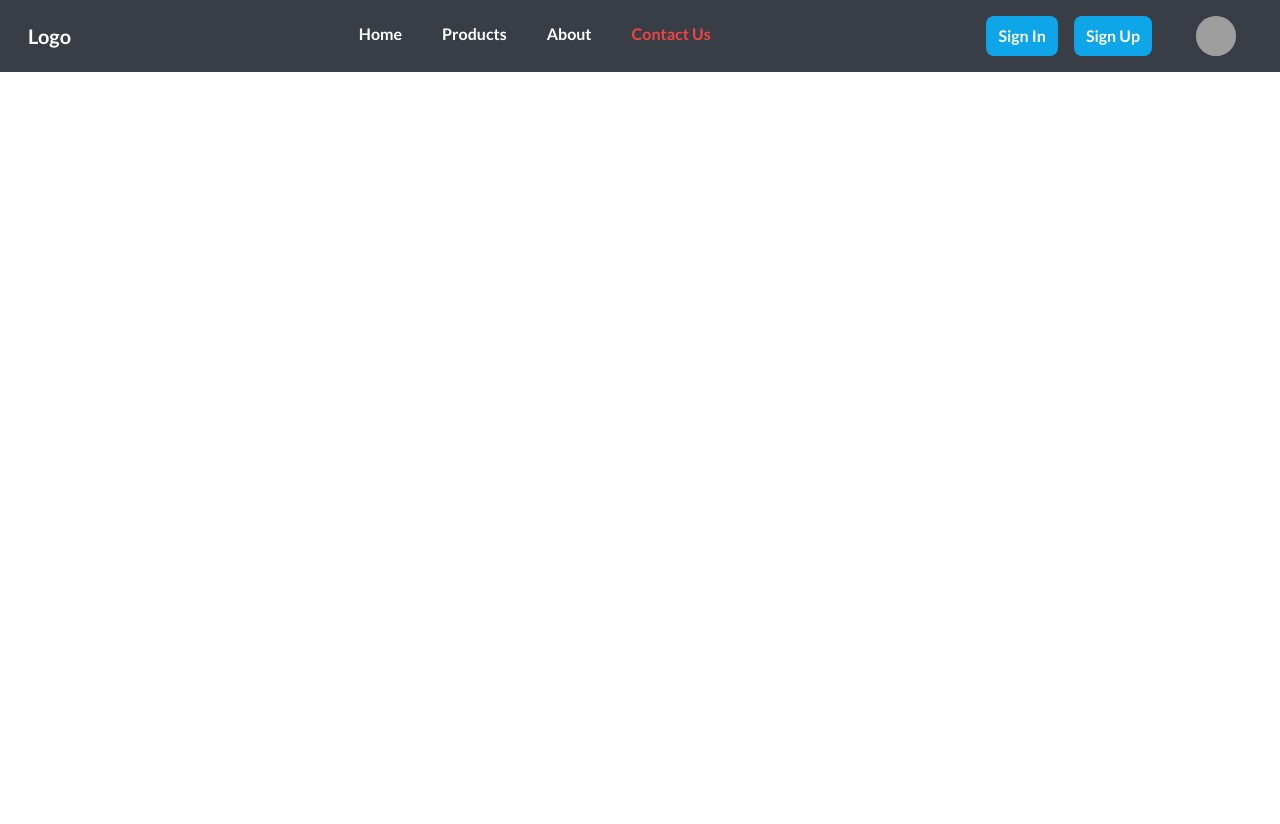
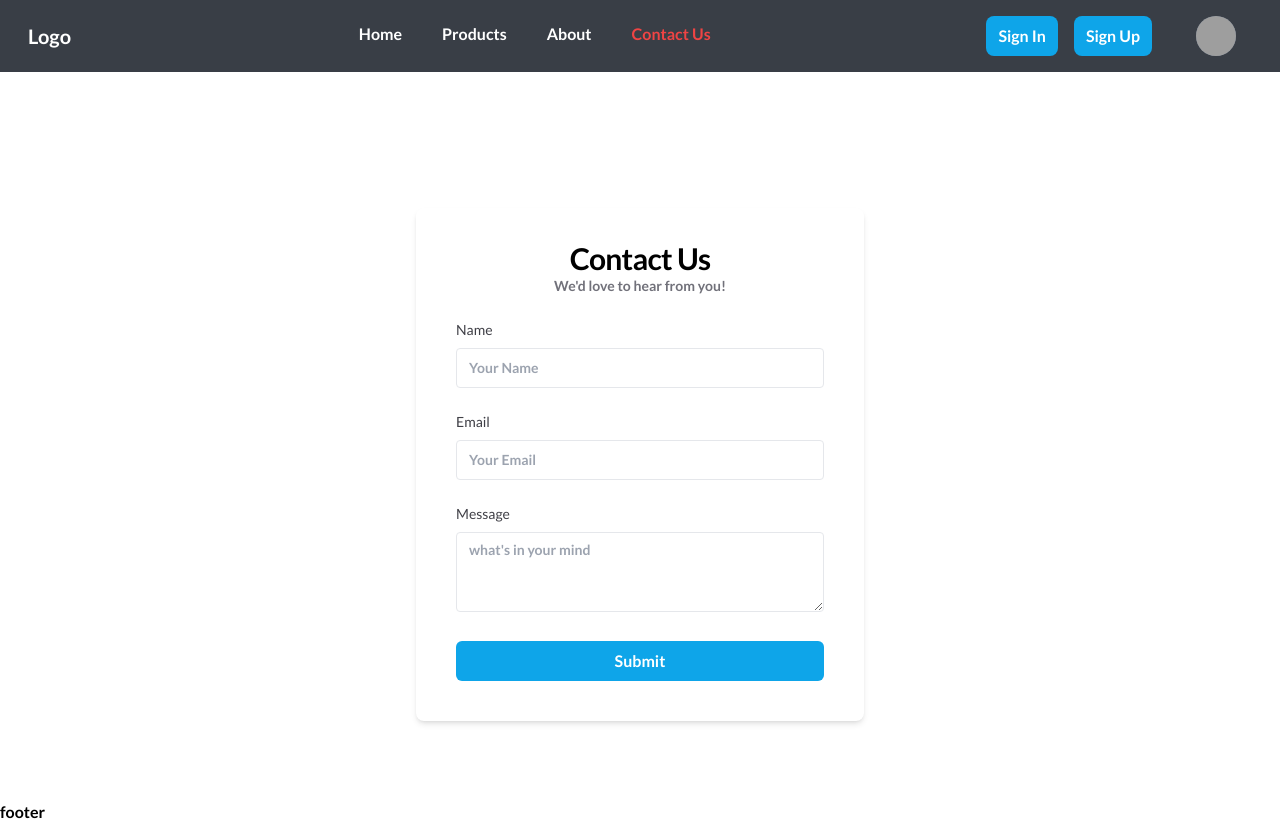
Before and after one commit to meizan2142/MERN-FRONTEND, a React (Vite) app: page /contact in a window 1280 px wide. Before the commit the page ends 800 px from the top, so only its background shows below. Built offline with nearby package versions, Linux system fonts and the light colour scheme; grey boxes are pictures that could not be loaded; a web font is replaced by a local one.

Commit message:
contact page is created according to the docs

```diff
--- a/src/Pages/Contact/Contact.jsx
+++ b/src/Pages/Contact/Contact.jsx
@@ -1,6 +1,51 @@
 const Contact = () => {
     return (
-        <div>Contact</div>
+        <div className=" pt-32 min-h-screen px-10 container mx-auto flex justify-center items-center">
+            <div className="w-full max-w-md rounded-lg bg-white px-10 pb-10 pt-8 shadow-md">
+                <div className="mb-6">
+                    <h2 className="text-center text-3xl font-semibold tracking-tight">Contact Us</h2>
+                    <p className="text-center text-sm text-zinc-500 dark:text-zinc-400">We&apos;d love to hear from you!</p>
+                </div>
+                <form className="w-full space-y-6">
+                    <div className="space-y-2 text-sm text-zinc-700 dark:text-zinc-400">
+                        <label className="block font-medium" htmlFor="name">
+                            Name
+                        </label>
+                        <input
+                            className="h-10 w-full rounded border px-3 py-2 text-sm leading-tight focus:outline-none focus:ring-1 dark:border-zinc-700"
+                            id="name"
+                            placeholder="Your Name"
+                            name="name"
+                            type="text"
+                        />
+                    </div>
+                    <div className="space-y-2 text-sm text-zinc-700 dark:text-zinc-400">
+                        <label className="block font-medium" htmlFor="_email">
+                            Email
+                        </label>
+                        <input
+                            className="h-10 w-full rounded border px-3 py-2 text-sm leading-tight focus:outline-none focus:ring-1 dark:border-zinc-700"
+                            id="_email"
+                            placeholder="Your Email"
+                            name="email"
+                            type="email"
+                        />
+                    </div>
+                    <div className="space-y-2 text-sm text-zinc-700 dark:text-zinc-400">
+                        <label className="block font-medium" htmlFor="_message">
+                            Message
+                        </label>
+                        <textarea
+                            className="min-h-[80px] w-full rounded border px-3 py-2 leading-tight focus:outline-none focus:ring-1 dark:border-zinc-700"
+                            id="_message"
+                            placeholder="what's in your mind"
+                            name="message"
+                        />
+                    </div>
+                    <button className="rounded-md w-full bg-sky-500 px-4 py-2 text-white">Submit</button>
+                </form>
+            </div>
+        </div>
     )
 }
 
```
